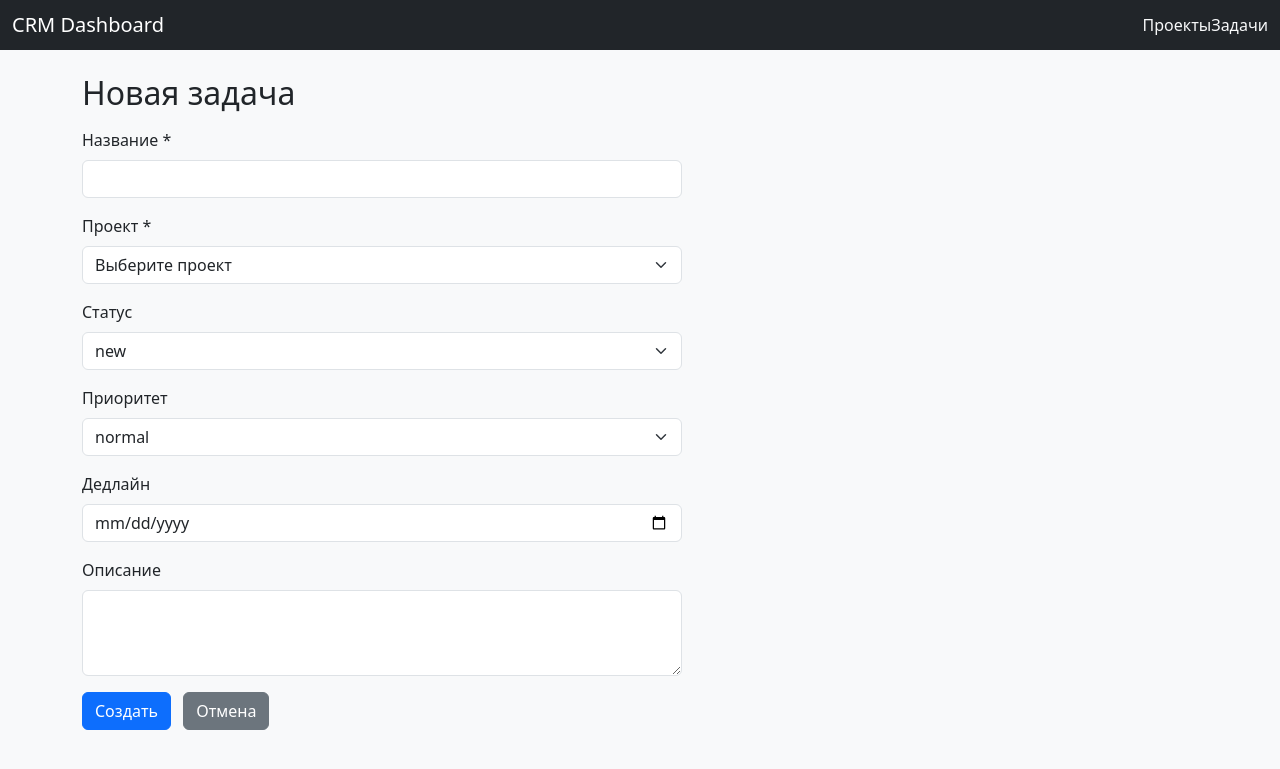
After one commit to radalaf-wq/crm-flask, a Python web app: template app/templates/task_form.html in a window 1280 px wide. The commit adds this page. Shown: the top 769 px of the page. Run offline with Jinja, Linux system fonts and the light colour scheme; the template is opened without the code that fills it, so the values that code supplies are empty.

Commit message:
Add tasks functionality with list and form

```diff
--- a/app/__init__.py
+++ b/app/__init__.py
@@ -31,9 +31,11 @@ def create_app():
 
         from .views.dashboard import bp as dashboard_bp
         from .views.projects import bp as projects_bp
+                from .views.tasks import bp as tasks_bp
 
         app.register_blueprint(dashboard_bp)
         app.register_blueprint(projects_bp)
+                app.register_blueprint(tasks_bp)
 
     @app.route("/health")
     def health():
--- a/app/templates/base.html
+++ b/app/templates/base.html
@@ -17,6 +17,9 @@
         <div class="d-flex">
           <a class="nav-link text-light" href="{{ url_for('projects.list_projects') }}">
             Проекты
+          </a>
+                    <a class="nav-link text-light" href="{{ url_for('tasks.list_tasks') }}">
+            Задачи
           </a>
         </div>
       </div>
--- /dev/null
+++ b/app/templates/task_form.html
@@ -0,0 +1,53 @@
+{% extends "base.html" %}
+{% block content %}
+<h2>Новая задача</h2>
+
+<form method="post" class="mt-3" style="max-width: 600px;">
+  <div class="mb-3">
+    <label class="form-label">Название *</label>
+    <input type="text" name="title" class="form-control" required>
+  </div>
+
+  <div class="mb-3">
+    <label class="form-label">Проект *</label>
+    <select name="project_id" class="form-select" required>
+      <option value="">Выберите проект</option>
+      {% for p in projects %}
+      <option value="{{ p.id }}">{{ p.name }}</option>
+      {% endfor %}
+    </select>
+  </div>
+
+  <div class="mb-3">
+    <label class="form-label">Статус</label>
+    <select name="status" class="form-select">
+      <option value="new">new</option>
+      <option value="in_progress">in_progress</option>
+      <option value="done">done</option>
+      <option value="canceled">canceled</option>
+    </select>
+  </div>
+
+  <div class="mb-3">
+    <label class="form-label">Приоритет</label>
+    <select name="priority" class="form-select">
+      <option value="low">low</option>
+      <option value="normal" selected>normal</option>
+      <option value="high">high</option>
+    </select>
+  </div>
+
+  <div class="mb-3">
+    <label class="form-label">Дедлайн</label>
+    <input type="date" name="deadline" class="form-control">
+  </div>
+
+  <div class="mb-3">
+    <label class="form-label">Описание</label>
+    <textarea name="description" class="form-control" rows="3"></textarea>
+  </div>
+
+  <button type="submit" class="btn btn-primary">Создать</button>
+  <a href="{{ url_for('tasks.list_tasks') }}" class="btn btn-secondary ms-2">Отмена</a>
+</form>
+{% endblock %}
```
Also changed, not shown: app/templates/tasks_list.html (added, +56 -0 lines), app/views/tasks.py (added, +55 -0 lines).
